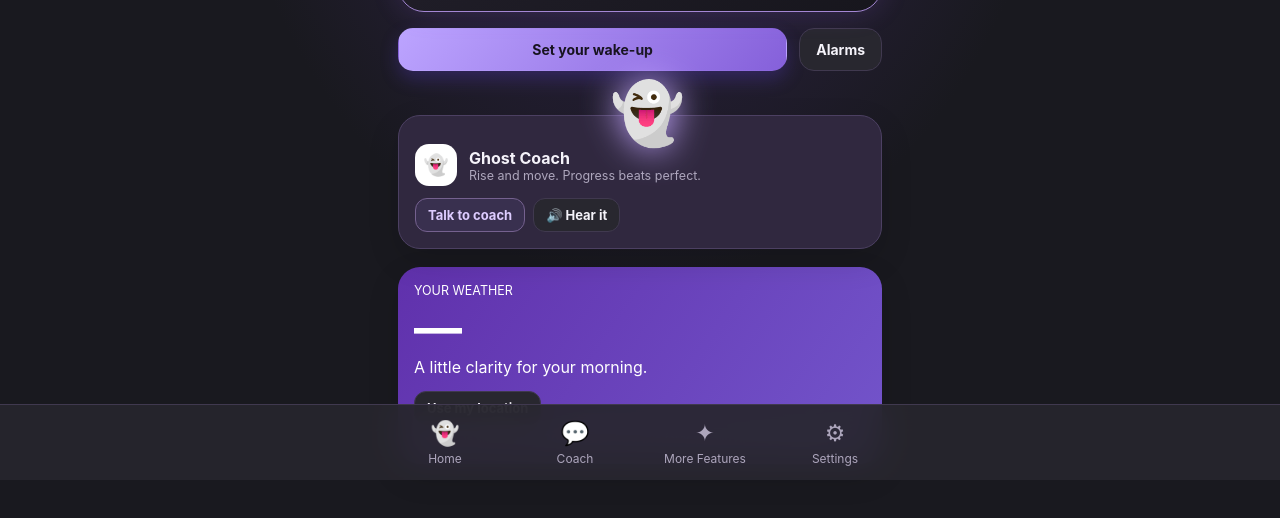
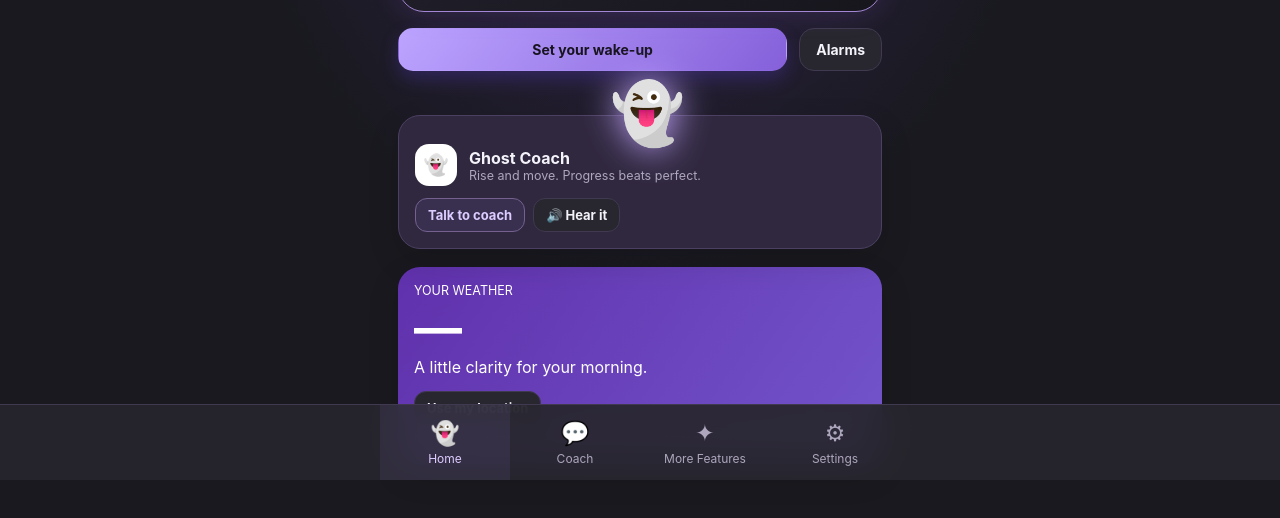
Before and after one commit to GhostChatDev/Ghost-Alarm, a plain HTML site: page index.html in a window 1280 px wide. Shown: the part 320-838 px from the top of the page. Drawn offline with Linux system fonts and the light colour scheme.

Commit message:
Verify redesigned app in Chromium and restore active tabs and saved More Features navigation
Committed by Ghost Code.

```diff
--- a/index.html
+++ b/index.html
@@ -217,6 +217,7 @@ body{background-image:radial-gradient(ellipse at 50% 0,#352653 0,transparent 48%
 .coach-hero{background:linear-gradient(130deg,#3D3058,#292330)}
 .tabbar{background:#27262Eed}.tabbar .inner{grid-template-columns:repeat(4,1fr)}
 .ghost-nav{padding:14px 2px;color:var(--ink-soft);font-size:12px}.ghost-nav span{display:block;font-size:23px;margin-bottom:4px}
+.ghost-nav.on{color:#DDCCFF;background:#B49AF714}
 .ghost-nav:focus-visible,button:focus-visible{outline:2px solid #D4BCFF;outline-offset:3px}
 .weather-card{margin-top:18px!important;background:linear-gradient(125deg,#6031AC,#7355CB)!important;border:0;color:white;overflow:hidden}
 .weather-temp{font-size:48px;font-weight:700;letter-spacing:-2px}.weather-card .hint{color:#ECE3FF}
@@ -1677,7 +1678,8 @@ boot();
   weather.innerHTML = '<div class="small">YOUR WEATHER</div><div class="weather-temp" id="weatherTemp">—</div><div id="weatherSummary" role="status" aria-live="polite">A little clarity for your morning.</div><button class="btn plain sm" id="weatherRefresh" style="margin-top:14px">Use my location</button><div class="hint">Location is shared with Open-Meteo for a live forecast. No API key required.</div>';
   home.append(weather);
   const bar = document.querySelector('.tabbar .inner');
-  bar.innerHTML = '<button class="ghost-nav" data-go="home"><span>👻</span>Home</button><button class="ghost-nav" data-go="coach"><span>💬</span>Coach</button><button class="ghost-nav" data-go="more"><span>✦</span>More Features</button><button class="ghost-nav" id="ghostSettings"><span>⚙</span>Settings</button>';
+  bar.innerHTML = '<button class="ghost-nav" data-nav="home"><span>👻</span>Home</button><button class="ghost-nav" data-nav="coach"><span>💬</span>Coach</button><button class="ghost-nav" data-nav="more"><span>✦</span>More Features</button><button class="ghost-nav" id="ghostSettings"><span>⚙</span>Settings</button>';
+  renderTabs();
   document.getElementById('ghostSettings').onclick = () => document.getElementById('btnSettings').click();
   const button = document.getElementById('weatherRefresh');
   const summary = document.getElementById('weatherSummary');
```
Also changed, not shown: 1 other file.
